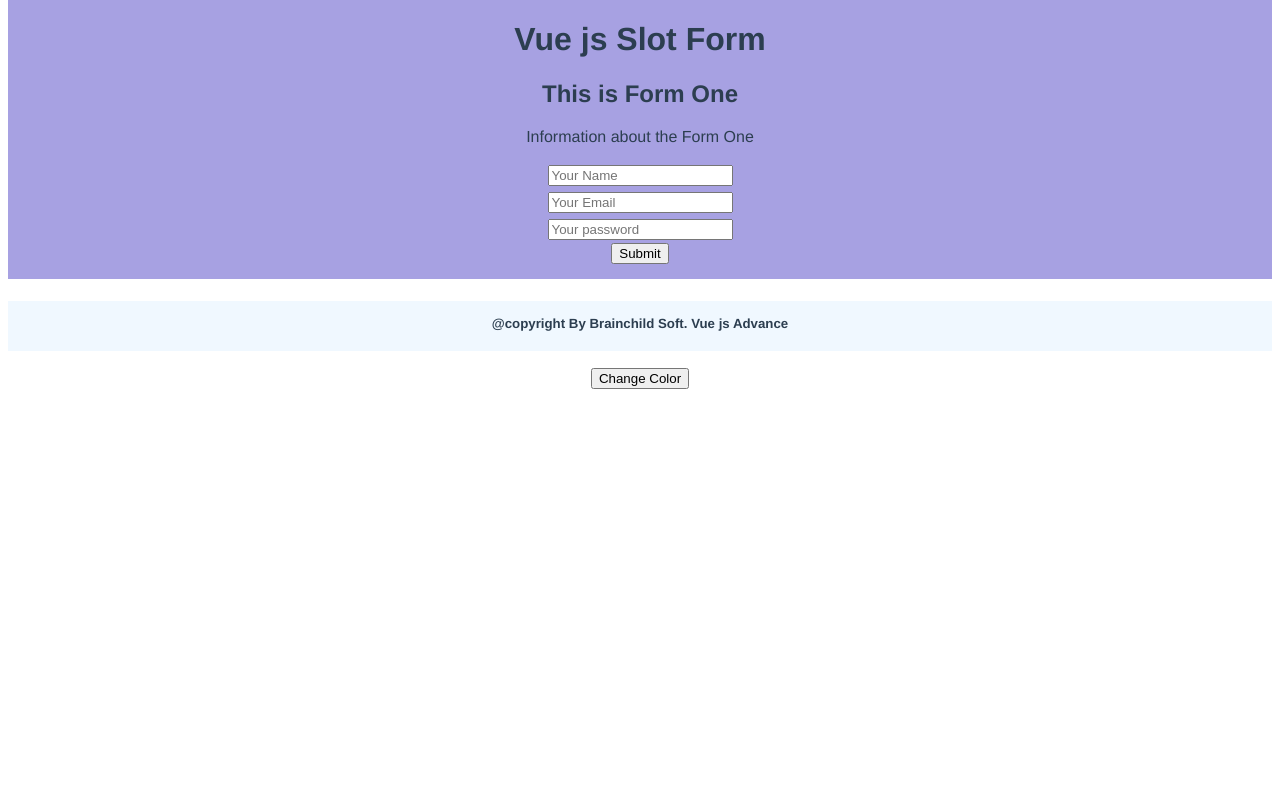
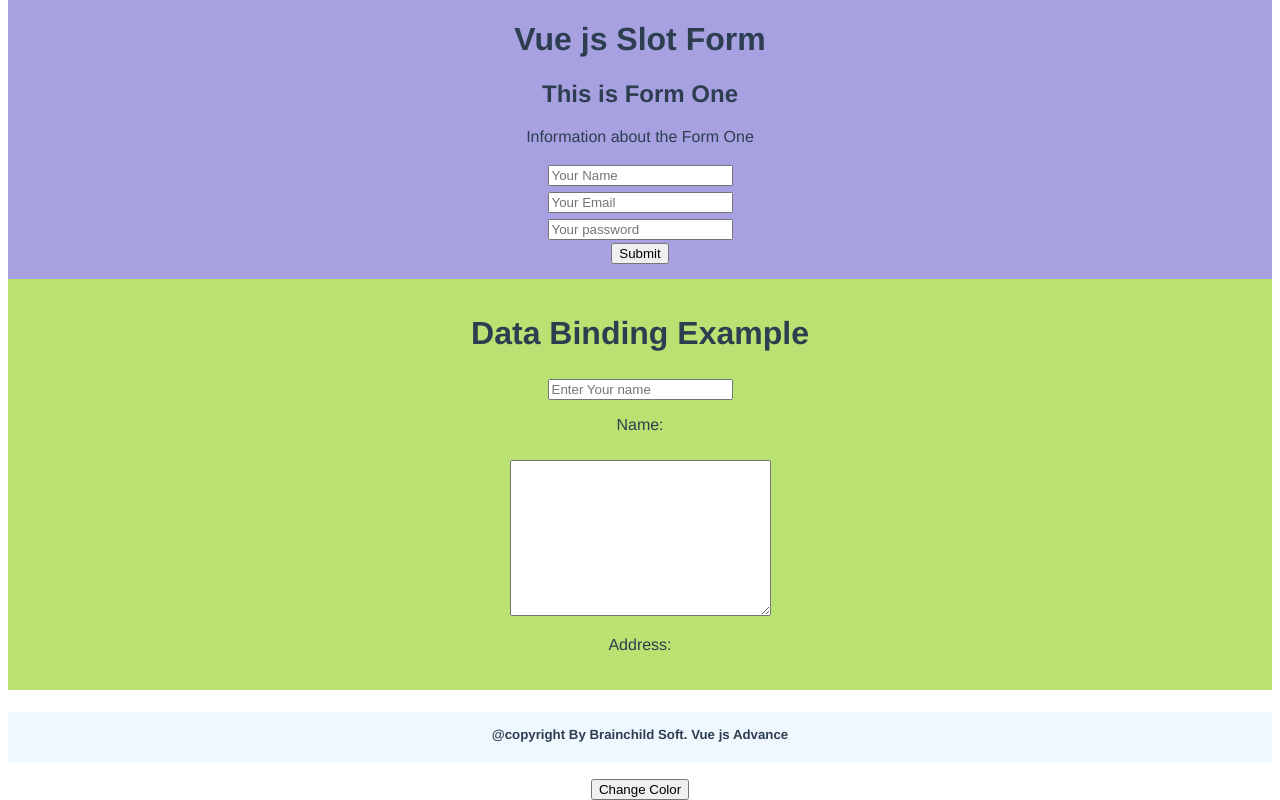
Before and after one commit to LaravelDevBose/core-vueJs, a Vue app: page / in a window 1280 px wide. Shown: the part 440-1240 px from the top of the page. Before the commit the page ends 829 px from the top, so only its background shows below. Built offline with nearby package versions, Linux system fonts and the light colour scheme.

Commit message:
input binding

```diff
--- a/src/components/AppBody.vue
+++ b/src/components/AppBody.vue
@@ -8,6 +8,8 @@
         <keep-alive>
             <component :is="component"></component>
         </keep-alive>
+
+        <DataBinding/>
     </div>
 
 </template>
@@ -15,11 +17,13 @@
 <script>
     import FormOne from './FormOne';
     import FormTwo from './FormTwo';
+    import DataBinding from './DataBinding';
     export default {
         name: "AppBody",
         components:{
-          FormOne,
-          FormTwo
+            FormOne,
+            FormTwo,
+            DataBinding
         },
         data(){
             return{
--- /dev/null
+++ b/src/components/DataBinding.vue
@@ -0,0 +1,40 @@
+<template>
+    <div id="binding">
+        <h1>Data Binding Example</h1>
+        <form action="">
+            <div class="py-5">
+                <input type="text" v-model="form.name" placeholder="Enter Your name">
+                <p>Name: {{ form.name}}</p>
+            </div>
+            <div class="py-5">
+                <textarea  cols="30" rows="10" v-model="form.address"></textarea>
+                <p>Address: {{ form.address}}</p>
+            </div>
+
+        </form>
+    </div>
+</template>
+
+<script>
+    export default {
+        name: "DataBinding",
+        data(){
+            return{
+                form:{
+                    name:"",
+                    address:""
+                }
+            }
+        }
+    }
+</script>
+
+<style scoped>
+#binding{
+    background-color: #bae272;
+    padding: 15px 0;
+}
+    .py-5{
+        padding: 5px 0;
+    }
+</style>
```
